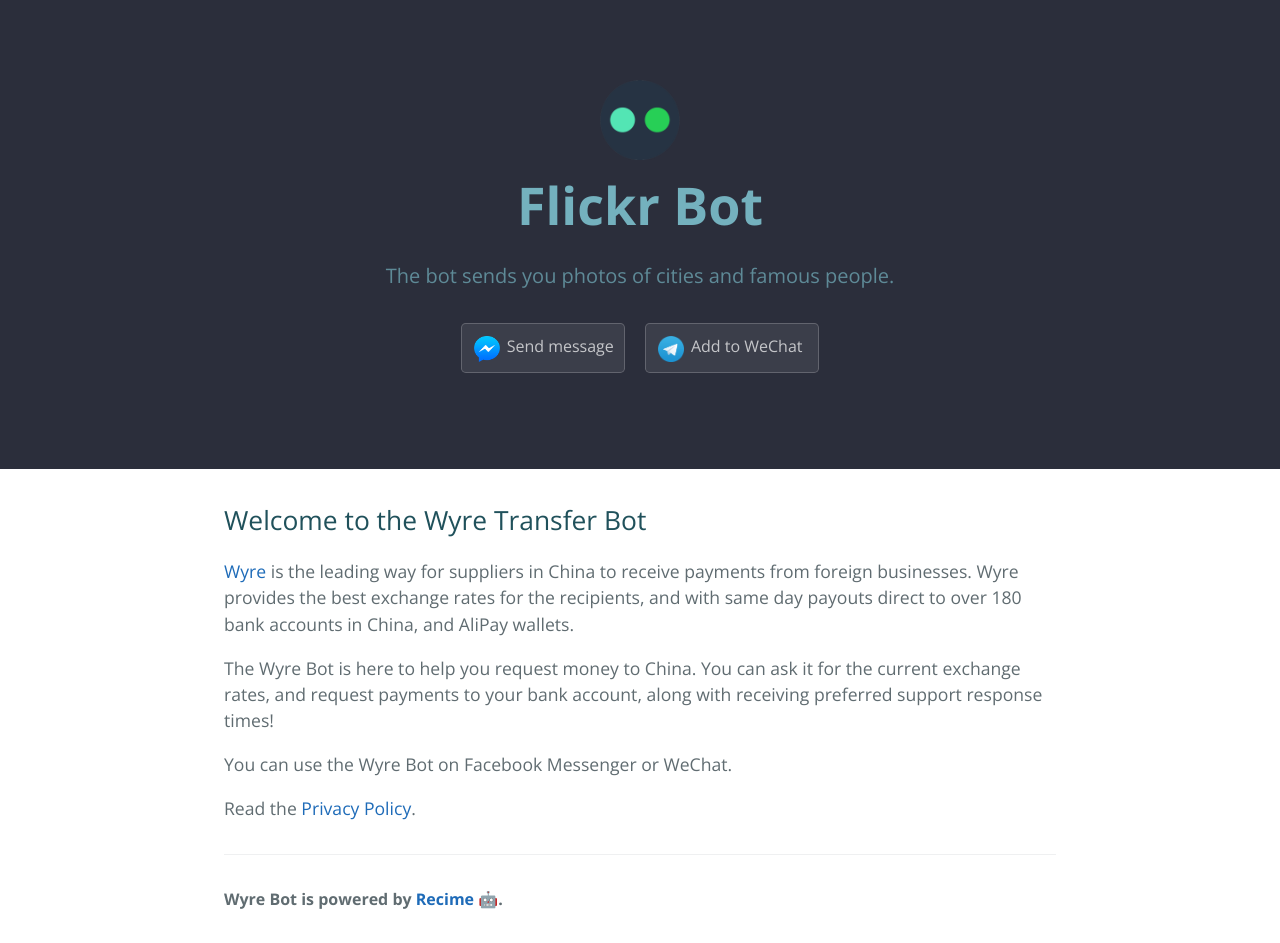
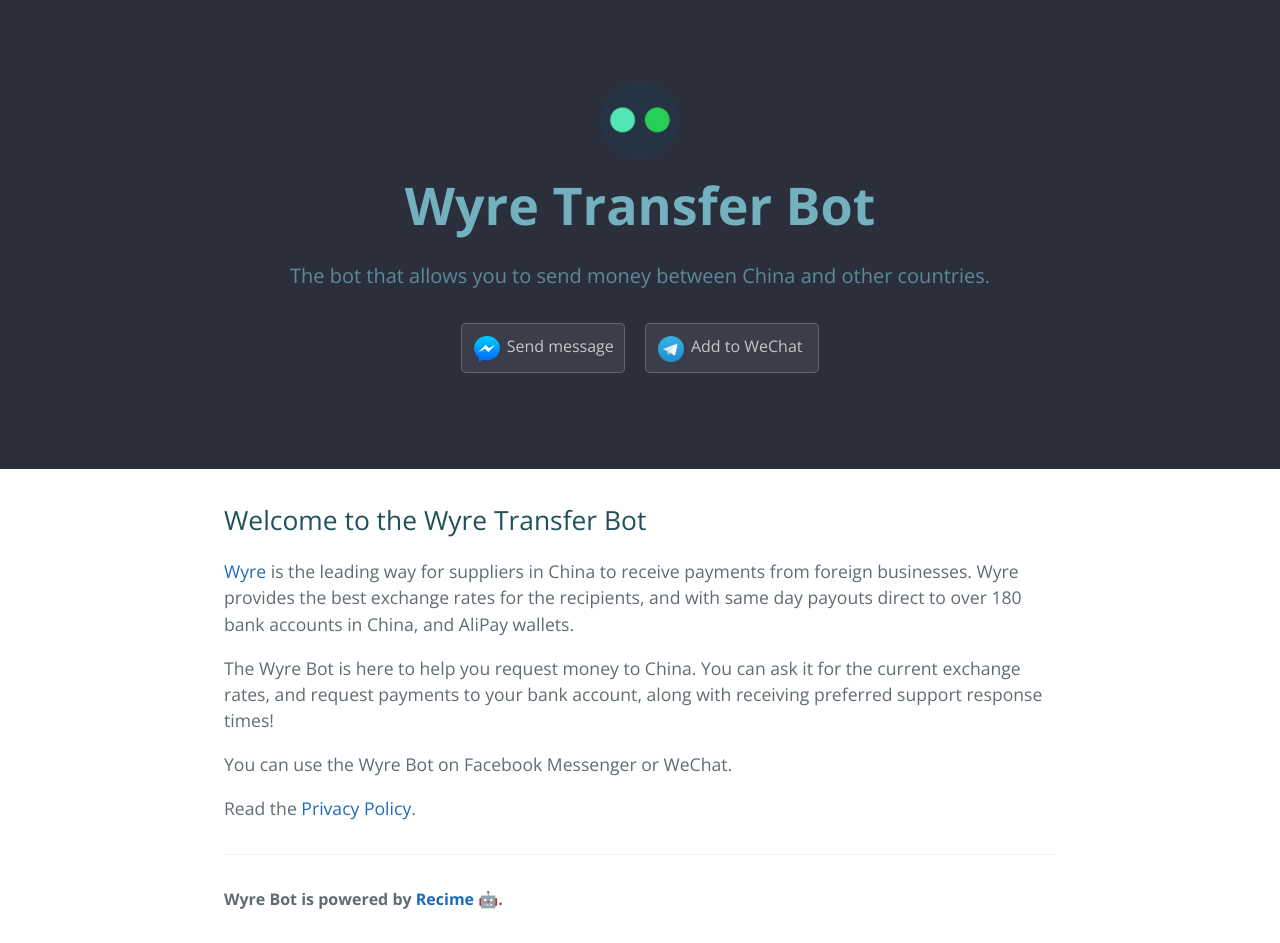
Before and after one commit to WyreBot/wyre_bot_page, a Jekyll site: the page built from index.md, in a window 1280 px wide. Built offline with Jekyll 4.4.1, drawn with Linux system fonts in a browser that asks for light colours.

Commit message:
Update _config.yml
updated site info

```diff
--- a/_config.yml
+++ b/_config.yml
@@ -1,8 +1,8 @@
-title: Flickr Bot
-tagline: The bot sends you photos of cities and famous people.
+title: Wyre Transfer Bot
+tagline: The bot that allows you to send money between China and other countries.
 author:
-  name : Recime Inc
-  url : "https://recime.io"
+  name : Wyre
+  url : "https://www.sendwyre.com/"
 
 # Gems
 gems:
```
